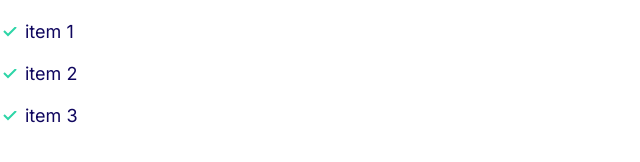
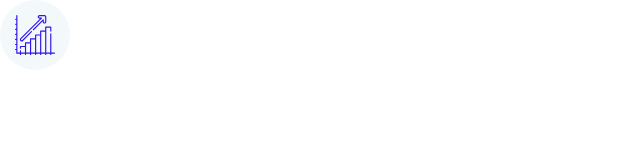
Before and after one commit to asm7979/Alify, a plain HTML site: page index.html in a window 1280 px wide. Shown: the whole page, without its empty margins (0-640 px from the left). Drawn offline with Linux system fonts and the light colour scheme.

Commit message:
icon component defined.

```diff
--- a/css/styles.css
+++ b/css/styles.css
@@ -151,3 +151,24 @@ a {
     padding-left: 0;
   }
 }
+
+/* Icons */
+
+.icon {
+  width: 40px;
+  height: 40px;
+}
+
+.icon--primary {
+  fill: var(--color-primary);
+}
+
+.icon-container {
+  display: inline-flex;
+  background-color: #f3f9fa;
+  justify-content: center;
+  align-items: center;
+  width: 70px;
+  height: 70px;
+  border-radius: 100%;
+}
--- a/index.html
+++ b/index.html
@@ -14,10 +14,10 @@
     <link rel="stylesheet" href="css/styles.css" />
   </head>
   <body>
-    <ul class="list list--with-Tick">
-      <li class="list__item">item 1</li>
-      <li class="list__item">item 2</li>
-      <li class="list__item">item 3</li>
-    </ul>
+    <span class="icon-container">
+      <svg class="icon icon--primary">
+        <use xlink:href="icons/sprite.svg#growth"></use>
+      </svg>
+    </span>
   </body>
 </html>
```
Also changed, not shown: components/icon.html (added, +5 -0 lines), icons/sprite.svg (added).
